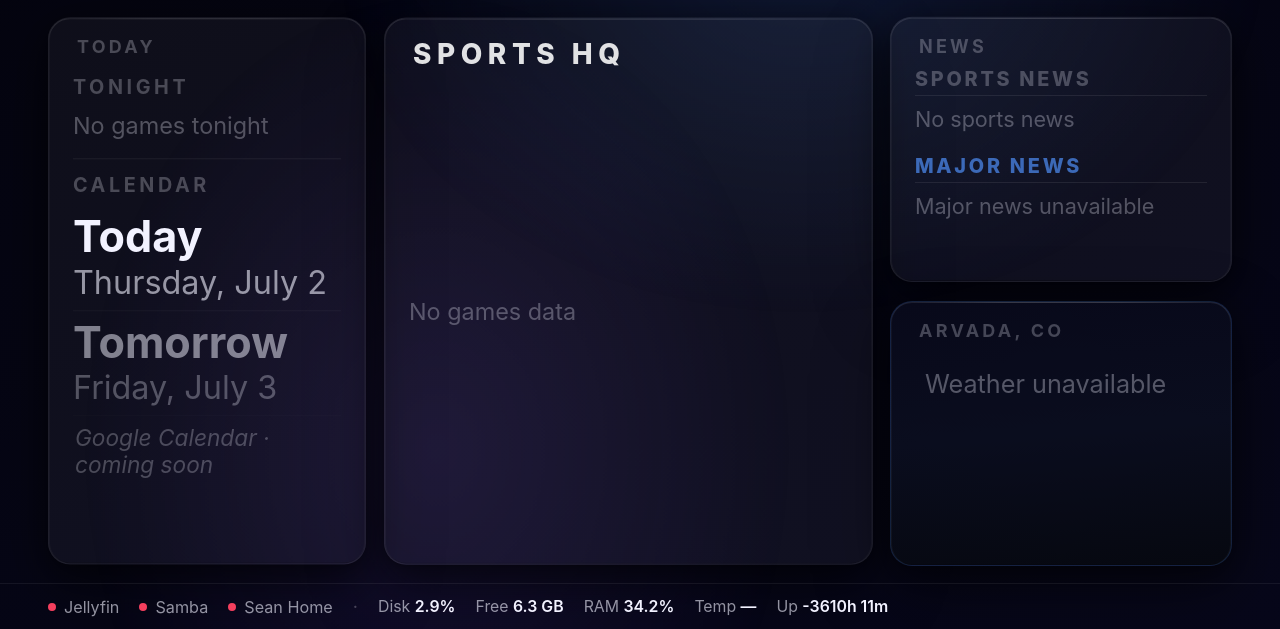
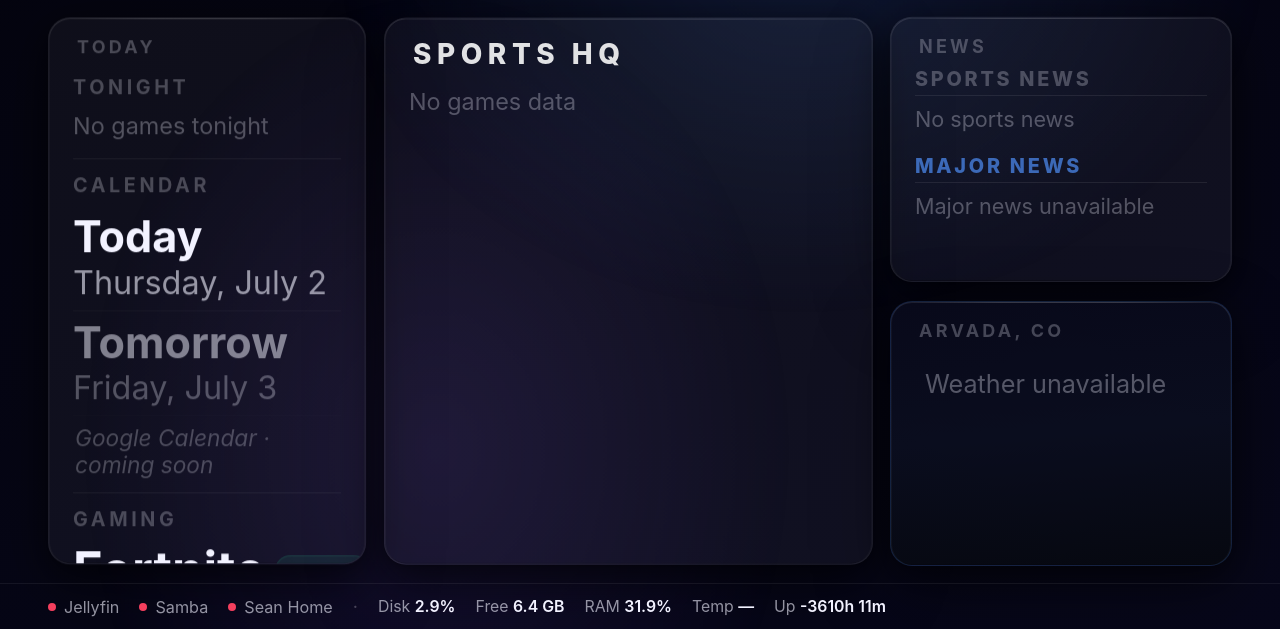
Before and after one commit to Doggo215/Sean-Media-Server, a FastAPI app: page / in a window 1280 px wide. Shown: the part 171-800 px from the top of the page. Run offline with FastAPI, Linux system fonts and the light colour scheme; data that the repository does not hold is empty.

Commit message:
Tighten Sports HQ spacing

```diff
--- a/sean-home/static/css/style.css
+++ b/sean-home/static/css/style.css
@@ -588,8 +588,9 @@ body {
   flex:1;
   display:flex;
   flex-direction:column;
-  justify-content:space-evenly;
-  padding: 8px 24px 20px;
+  justify-content:flex-start;
+  gap: 2px;
+  padding: 4px 24px 12px;
   overflow:hidden;
 }
 
@@ -1446,7 +1447,7 @@ body {
   letter-spacing: 0.18em;
   text-transform: uppercase;
   color: rgba(255, 255, 255, 0.65);
-  padding: 8px 14px 4px;
+  padding: 4px 14px 2px;
   display: flex;
   align-items: center;
   gap: 10px;
```
